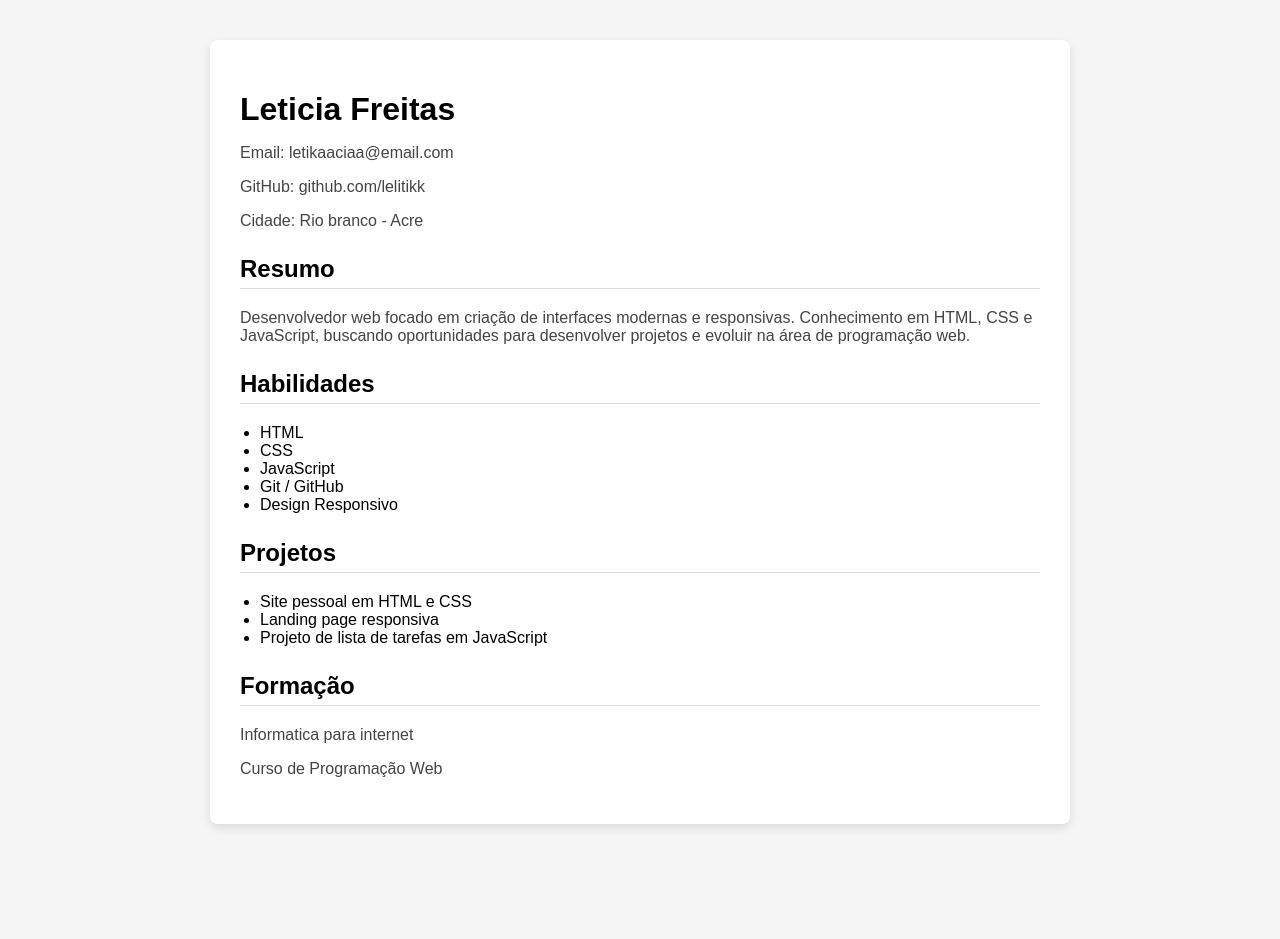
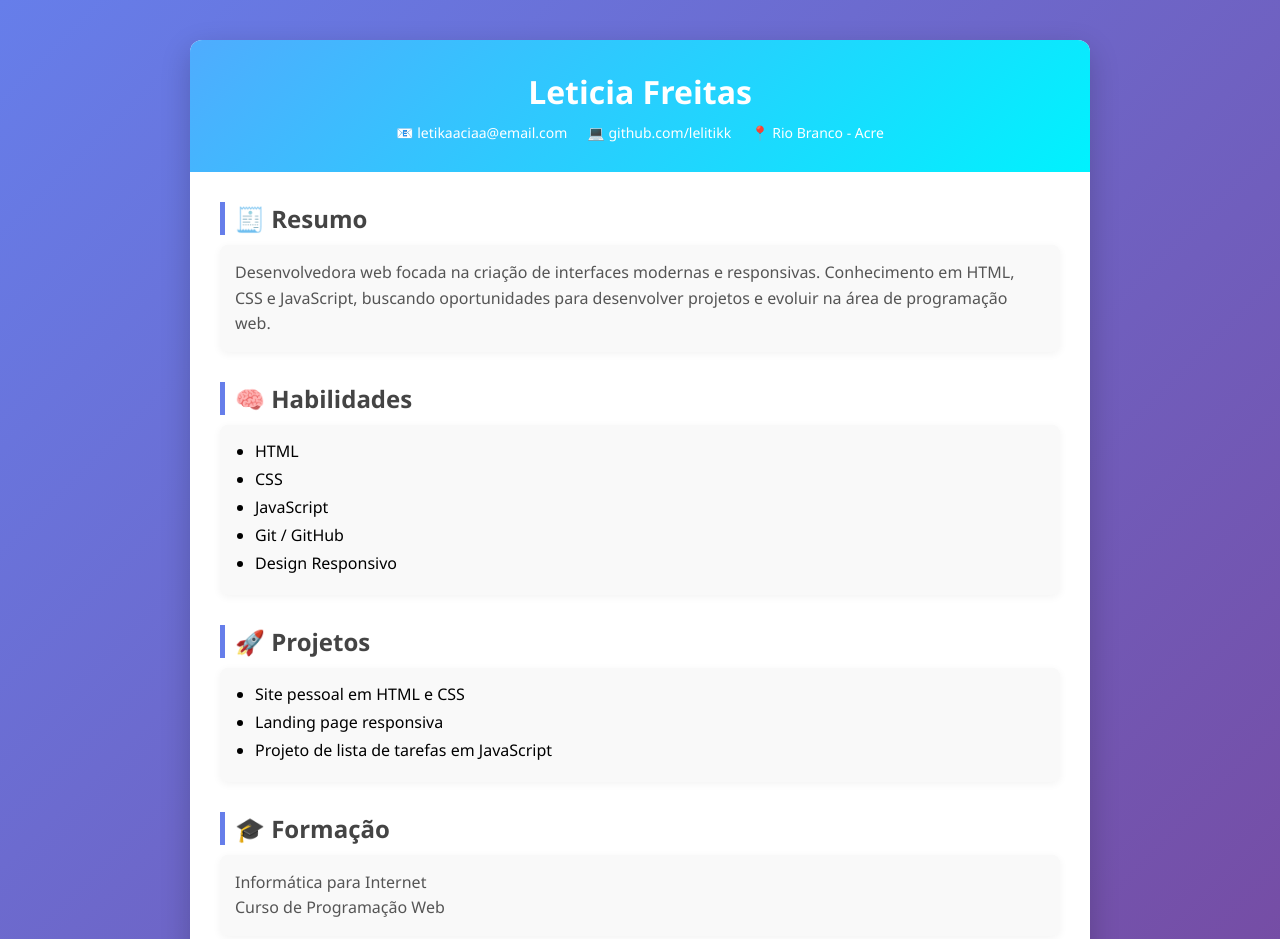
Before and after one commit to lelitikk/nexus, a plain HTML site: page index.html in a window 1280 px wide. Shown: the top 939 px of the page. Before the commit the page ends 864 px from the top, so only its background shows below. Drawn offline with Linux system fonts and the light colour scheme.

Commit message:
um monte de coisa ai

```diff
--- a/index.html
+++ b/index.html
@@ -6,67 +6,145 @@
 <title>Currículo Leticia</title>
 
 <style>
-body{
-    font-family: Arial, sans-serif;
-    background:#f5f5f5;
+
+*{
     margin:0;
     padding:0;
+    box-sizing:border-box;
+}
+
+body{
+    font-family: 'Segoe UI', Arial, sans-serif;
+    background: linear-gradient(135deg,#667eea,#764ba2);
+    min-height:100vh;
+    padding:40px 20px;
 }
 
 .container{
-    max-width:800px;
-    margin:40px auto;
+    max-width:900px;
+    margin:auto;
     background:white;
-    padding:30px;
-    border-radius:8px;
-    box-shadow:0 4px 10px rgba(0,0,0,0.1);
+    border-radius:12px;
+    box-shadow:0 10px 30px rgba(0,0,0,0.2);
+    overflow:hidden;
 }
 
-h1{
-    margin-bottom:5px;
+/* CABEÇALHO */
+
+.header{
+    background:linear-gradient(135deg,#4facfe,#00f2fe);
+    color:white;
+    padding:30px;
+    text-align:center;
+}
+
+.header h1{
+    font-size:32px;
+    margin-bottom:8px;
+}
+
+.header p{
+    font-size:14px;
+}
+
+/* CONTEUDO */
+
+.content{
+    padding:30px;
+}
+
+section{
+    margin-bottom:30px;
 }
 
 h2{
-    border-bottom:1px solid #ddd;
-    padding-bottom:5px;
-    margin-top:25px;
+    color:#444;
+    margin-bottom:10px;
+    border-left:5px solid #667eea;
+    padding-left:10px;
 }
 
 p{
-    color:#444;
+    color:#555;
+    line-height:1.6;
 }
 
 ul{
     padding-left:20px;
 }
 
+li{
+    margin-bottom:6px;
+}
+
+/* CARDS */
+
+.card{
+    background:#f9f9f9;
+    padding:15px;
+    border-radius:8px;
+    box-shadow:0 2px 8px rgba(0,0,0,0.05);
+}
+
+/* INFO */
+
 .info{
-    color:#666;
-    margin-bottom:20px;
+    display:flex;
+    justify-content:center;
+    gap:20px;
+    flex-wrap:wrap;
+    font-size:14px;
+    margin-top:10px;
 }
+
+/* RESPONSIVO */
+
+@media(max-width:600px){
+
+    .header h1{
+        font-size:24px;
+    }
+
+    .content{
+        padding:20px;
+    }
+
+}
+
 </style>
-
 </head>
 
 <body>
 
 <div class="container">
 
+<div class="header">
 <h1>Leticia Freitas</h1>
+
 <div class="info">
-<p>Email: letikaaciaa@email.com</p>
-<p>GitHub: github.com/lelitikk</p>
-<p>Cidade: Rio branco - Acre</p>
+<span>📧 letikaaciaa@email.com</span>
+<span>💻 github.com/lelitikk</span>
+<span>📍 Rio Branco - Acre</span>
 </div>
 
-<h2>Resumo</h2>
+</div>
+
+<div class="content">
+
+<section>
+<h2>🧾 Resumo</h2>
+<div class="card">
 <p>
-Desenvolvedor web focado em criação de interfaces modernas e responsivas.
+Desenvolvedora web focada na criação de interfaces modernas e responsivas.
 Conhecimento em HTML, CSS e JavaScript, buscando oportunidades para
 desenvolver projetos e evoluir na área de programação web.
 </p>
+</div>
+</section>
 
-<h2>Habilidades</h2>
+<section>
+<h2>🧠 Habilidades</h2>
+<div class="card">
 <ul>
 <li>HTML</li>
 <li>CSS</li>
@@ -74,18 +152,29 @@ desenvolver projetos e evoluir na área de programação web.
 <li>Git / GitHub</li>
 <li>Design Responsivo</li>
 </ul>
+</div>
+</section>
 
-<h2>Projetos</h2>
+<section>
+<h2>🚀 Projetos</h2>
+<div class="card">
 <ul>
 <li>Site pessoal em HTML e CSS</li>
 <li>Landing page responsiva</li>
 <li>Projeto de lista de tarefas em JavaScript</li>
 </ul>
+</div>
+</section>
 
-<h2>Formação</h2>
-<p>Informatica para internet</p>
+<section>
+<h2>🎓 Formação</h2>
+<div class="card">
+<p>Informática para Internet</p>
 <p>Curso de Programação Web</p>
+</div>
+</section>
 
+</div>
 </div>
 
 </body>
```
Also changed, not shown: a.html (added).
